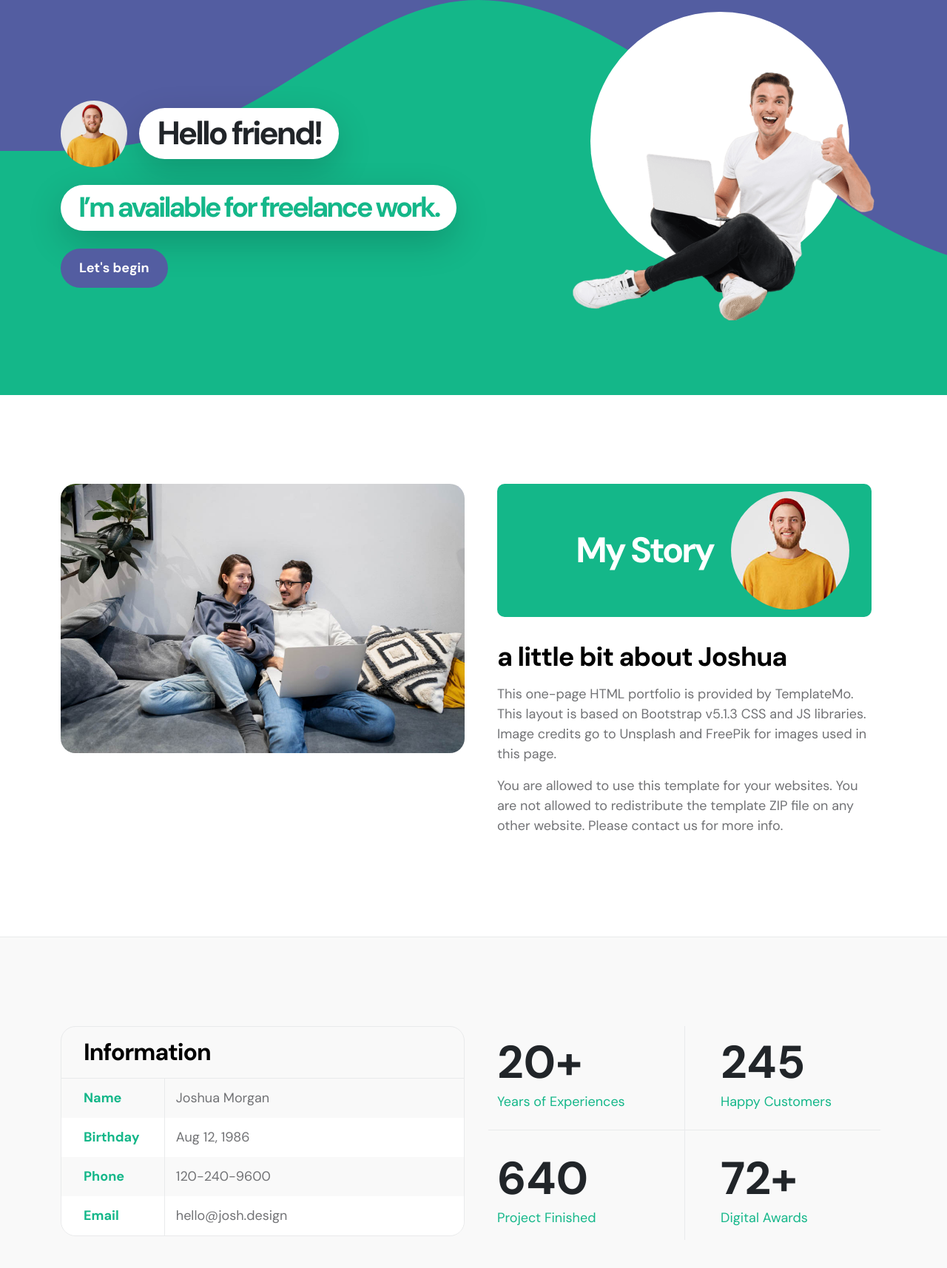
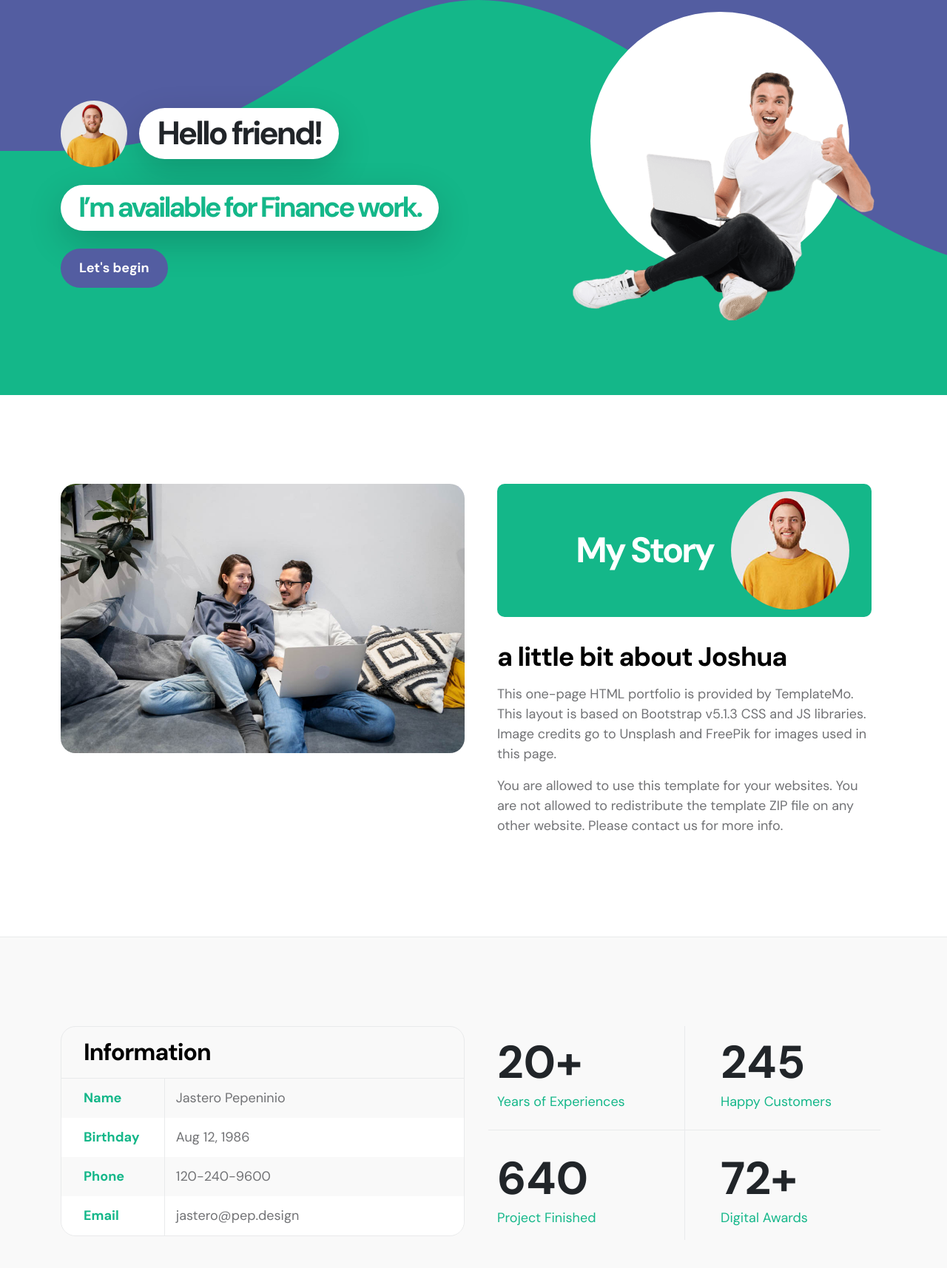
Before and after one commit to max-az-10/first_portfolio, a plain HTML site: page index.html in a window 1280 px wide. Shown: the part 126-1840 px from the top of the page at 74% size. Drawn offline with Linux system fonts and the light colour scheme.

Commit message:
first commit_x

```diff
--- a/index.html
+++ b/index.html
@@ -105,7 +105,7 @@ https://templatemo.com/tm-578-first-portfolio
                                     <h1 class="hero-title ms-3 mb-0">Hello friend!</h1>
                                 </div>
 
-                                <h2 class="mb-4">I’m available for freelance work.</h2>
+                                <h2 class="mb-4">I’m available for Finance work.</h2>
                                 <p class="mb-4"><a class="custom-btn btn custom-link" href="#section_2">Let's begin</a></p>
                             </div>
                         </div>
@@ -164,7 +164,7 @@ https://templatemo.com/tm-578-first-portfolio
                                 <div class="profile-body">
                                     <p>
                                         <span class="profile-small-title">Name</span>
-                                        <span>Joshua Morgan</span>
+                                        <span>Jastero Pepeninio</span>
                                     </p>
 
                                     <p>
@@ -179,7 +179,7 @@ https://templatemo.com/tm-578-first-portfolio
 
                                     <p>
                                         <span class="profile-small-title">Email</span>
-                                        <span><a href="mailto:hello@josh.design">hello@josh.design</a></span>
+                                        <span><a href="mailto:hello@josh.design">jastero@pep.design</a></span>
                                     </p>
                                 </div>
                             </div>
@@ -457,7 +457,7 @@ https://templatemo.com/tm-578-first-portfolio
 
                                     <strong class="site-footer-title d-block mt-4 mb-3">Start a project</strong>
 
-                                    <p class="mb-0">I’m available for freelance projects</p>
+                                    <p class="mb-0">I’m available for Finance projects</p>
                                 </div>
                             </div>
 
@@ -466,14 +466,14 @@ https://templatemo.com/tm-578-first-portfolio
                                     <strong class="site-footer-title d-block mb-3">About</strong>
 
                                     <p class="mb-2">
-                                        Joshua is a professional web developer. Feel free to get in touch with me.
+                                        Jastero is a professional web developer. Feel free to get in touch with me.
                               </p>
 
                                     <strong class="site-footer-title d-block mt-4 mb-3">Email</strong>
 
                                     <p>
                                         <a href="mailto:hello@josh.design">
-                                            hello@josh.design
+                                            jastero@pep.design
                                         </a>
                                     </p>
 
```
